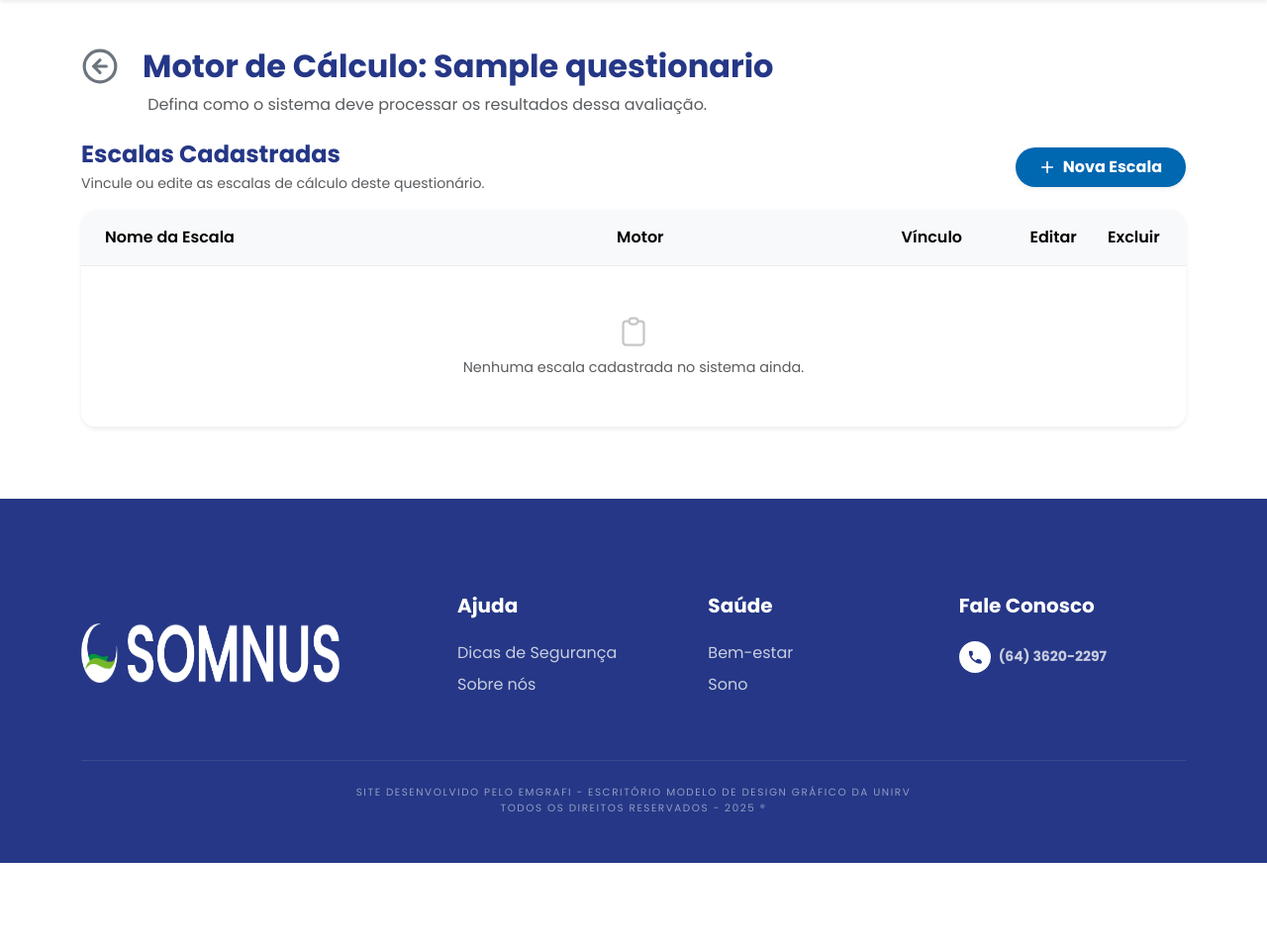
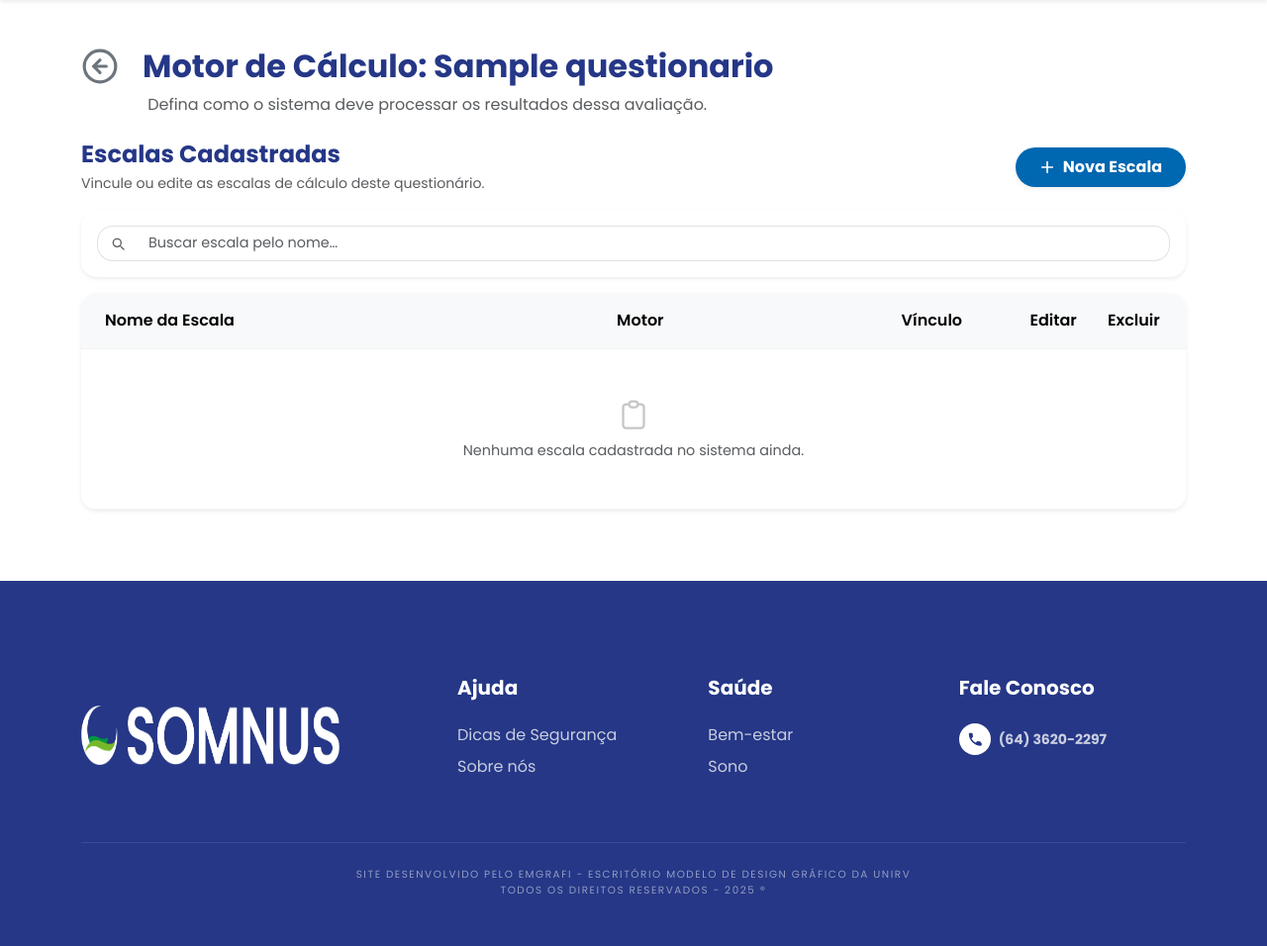
Before and after one commit to PedroBittencourtCosta/Somnus, a Django app: template core/templates/configurar_escala.html in a window 1280 px wide. Shown: the part 91-1047 px from the top of the page at 99% size. Before the commit the page ends 963 px from the top, so only its background shows below. Run offline with Django 5.2, Linux system fonts and the light colour scheme; tables that the repository leaves empty hold one stand-in row (values such as "Sample post"); the template is opened without the code that fills it: values that come from a table or form of the project are taken from there, most other values are stand-ins (such as "Sample title", 1, 10 or a date in 2020); some libraries are stand-ins or nearby versions.

Commit message:
feat: add filtro

```diff
--- a/core/templates/configurar_escala.html
+++ b/core/templates/configurar_escala.html
@@ -41,6 +41,22 @@
                 </svg>
                 Nova Escala
             </button>
+        </div>
+
+        <!-- Filtro de busca -->
+        <div class="card border-0 shadow-sm rounded-4 p-3 mb-3">
+            <div class="input-group" id="filtro-escala-group">
+                <span class="input-group-text bg-white border-end-0 rounded-start-4 text-muted">
+                    <svg width="16" height="16" fill="none" stroke="currentColor" viewBox="0 0 24 24">
+                        <path stroke-linecap="round" stroke-linejoin="round" stroke-width="2"
+                            d="M21 21l-4.35-4.35M17 11A6 6 0 115 11a6 6 0 0112 0z" />
+                    </svg>
+                </span>
+                <input type="text" id="filtro-nome-escala"
+                    class="form-control border-start-0 rounded-end-4 shadow-none"
+                    placeholder="Buscar escala pelo nome…"
+                    style="font-size: 0.9rem; border-color: #dee2e6;">
+            </div>
         </div>
 
         <!-- Tabela -->
@@ -140,6 +156,11 @@
     const container = document.getElementById('templateCardsContainer');
 
     function renderizarLista() {
+        const termo = (document.getElementById('filtro-nome-escala')?.value || '').toLowerCase().trim();
+        const lista = termo
+            ? escalasTemplates.filter(t => t.nome.toLowerCase().includes(termo))
+            : escalasTemplates;
+
         container.innerHTML = '';
         if (escalasTemplates.length === 0) {
             container.innerHTML = `
@@ -154,8 +175,21 @@
                         </div>
                     </td>
                 </tr>`;
+        } else if (lista.length === 0) {
+            container.innerHTML = `
+                <tr>
+                    <td colspan="5" class="text-center py-5">
+                        <div class="d-flex flex-column align-items-center gap-2 text-muted">
+                            <svg width="36" height="36" fill="none" stroke="currentColor" viewBox="0 0 24 24" style="opacity:0.35;">
+                                <path stroke-linecap="round" stroke-linejoin="round" stroke-width="2"
+                                    d="M21 21l-4.35-4.35M17 11A6 6 0 115 11a6 6 0 0112 0z" />
+                            </svg>
+                            <p class="mb-0" style="font-size: 0.88rem;">Nenhuma escala encontrada para "<strong>${termo}</strong>".</p>
+                        </div>
+                    </td>
+                </tr>`;
         } else {
-            escalasTemplates.forEach(t => {
+            lista.forEach(t => {
                 const isLinked = t.is_linked;
                 const row = document.createElement('tr');
                 row.className = 'align-middle transition-row' + (isLinked ? '' : ' row-nao-vinculada');
@@ -216,6 +250,9 @@
     }
 
     renderizarLista();
+
+    // Filtro de busca em tempo real
+    document.getElementById('filtro-nome-escala').addEventListener('input', renderizarLista);
 
     window.toggleVincular = function (id, currentlyLinked) {
         const acao = currentlyLinked ? 'desvincular' : 'vincular';
```
